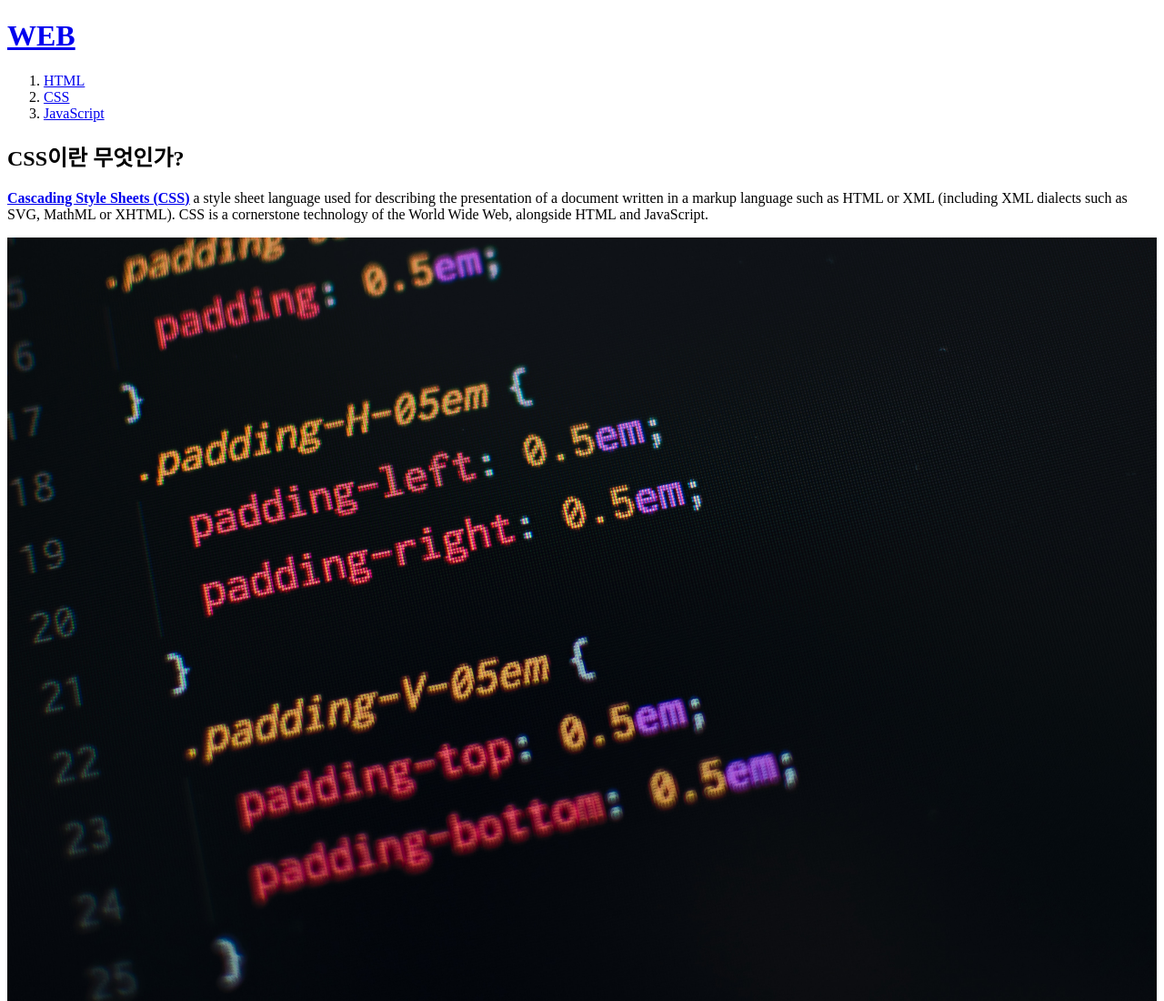
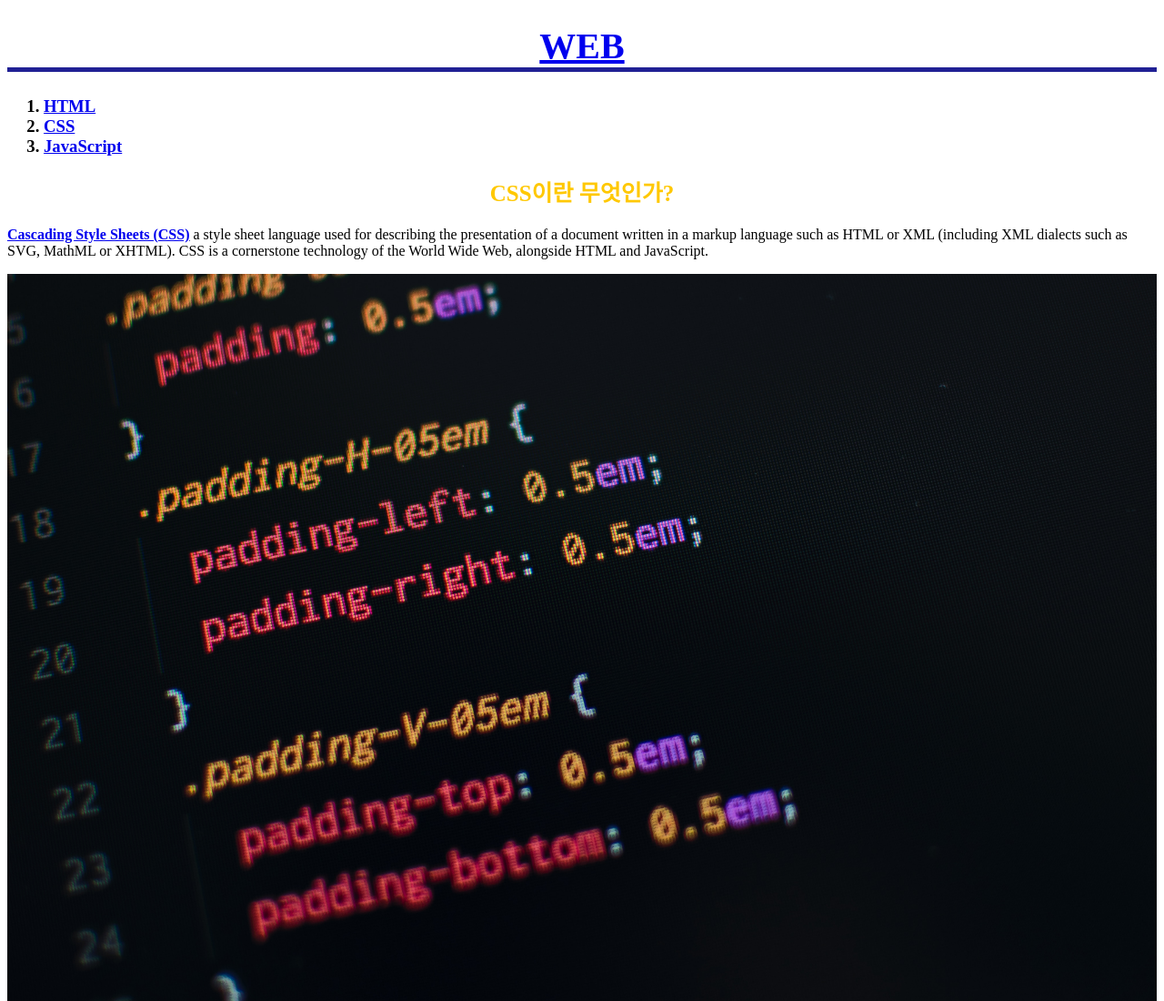
Before and after one commit to miirouxs/20230727, a plain HTML site: page 2.HTML in a window 1280 px wide. Shown: the top 1100 px of the page at 91% size. Drawn offline with Linux system fonts and the light colour scheme.

Commit message:
Add files via upload

```diff
--- a/2.HTML
+++ b/2.HTML
@@ -3,13 +3,27 @@
     <head>
         <title>WEB-HTML</title>
         <meta charset="UTF-8">
+        <style>
+            h1 {
+                color: rgb(255, 200, 0);
+                text-decoration: none;
+                font-size: 40px;
+                text-align: center;
+                border-bottom: 5px rgb(32, 32, 148) solid;
+            }
+            h2 {
+                color: rgb(255, 200, 0);
+                text-align: center;
+                font-size: 25px;
+            }
+        </style>
     </head>
     <body>
         <h1><a href="index.html">WEB</a></h1>
         <ol>
-            <li><a href="1.HTML">HTML</a> </li>
+            <h3><li><a href="1.HTML">HTML</a> </li>
             <li><a href="2.HTML">CSS</a></li>
-            <li><a href="3.HTML">JavaScript</a></li>
+            <li><a href="3.HTML">JavaScript</a></li></h3>
         </ol>
 
         <h2>CSS이란 무엇인가?</h2>
```
Also changed, not shown: 1.HTML (+17 -2 lines), 3.HTML (+16 -2 lines), index.html (+22 -7 lines), hello.jpg (added).
